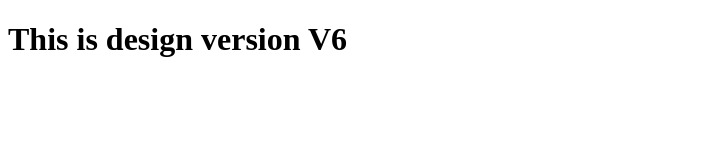
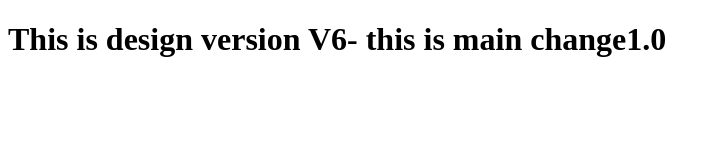
Before and after one commit to AkshyaPadhy/akshyaremoterepository, a plain HTML site: page index.html in a window 1280 px wide. Shown: the whole page, without its empty margins (0-720 px from the left). Drawn offline with Linux system fonts and the light colour scheme.

Commit message:
main change 1.1

```diff
--- a/index.html
+++ b/index.html
@@ -8,6 +8,6 @@
     <title>Document</title>
 </head>
 <body>
-    <h1>This is design version V6</h1>
+    <h1>This is design version V6- this is main change1.0</h1>
 </body>
 </html>
```
